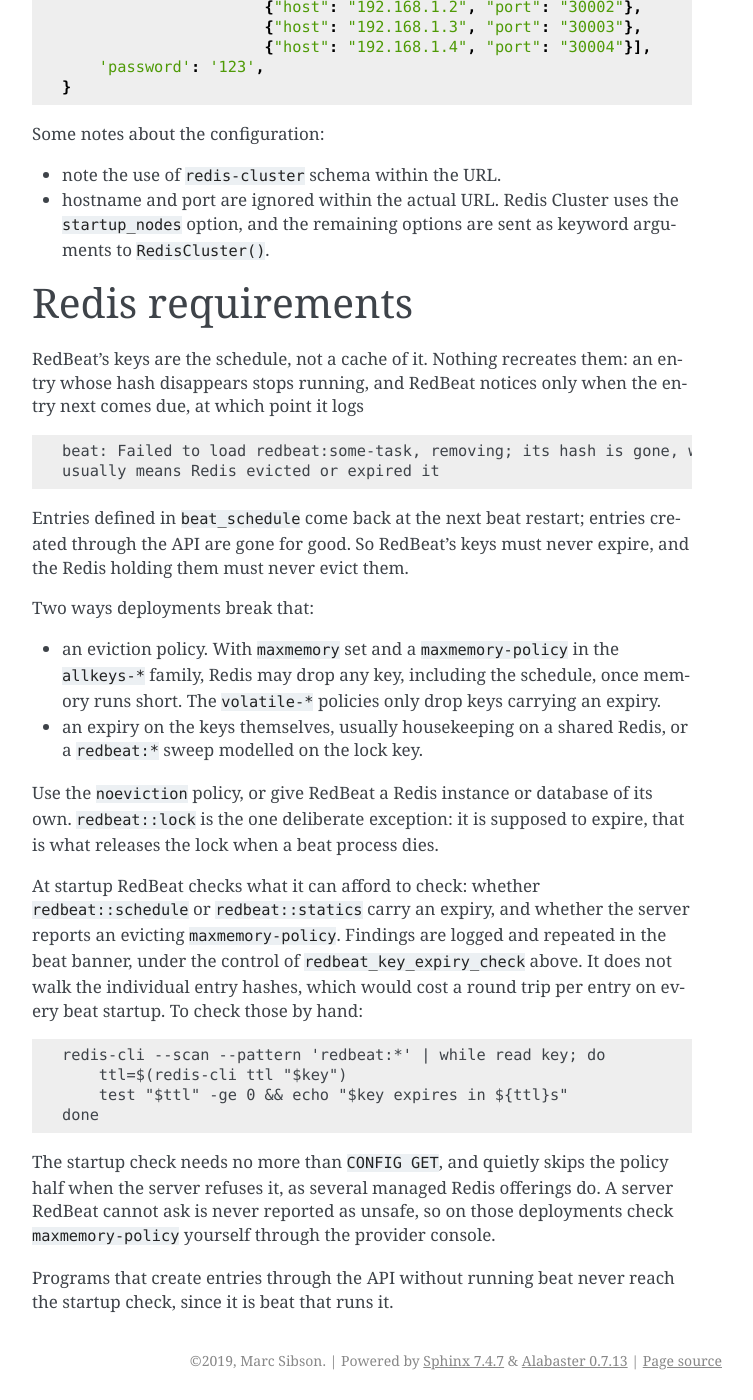
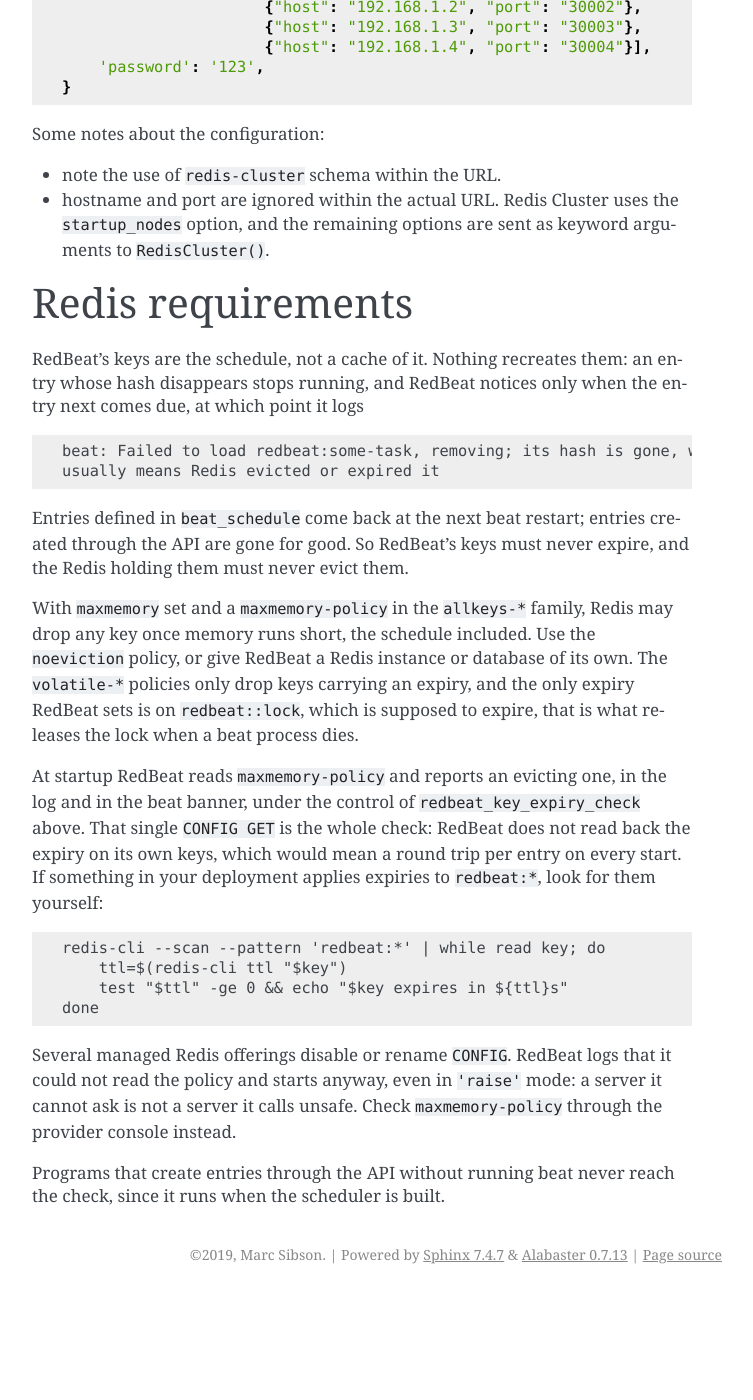
Before and after one commit to sibson/redbeat, a Sphinx documentation site: the page built from docs/config.rst, in a window 1280 px wide and 1400 px high, scrolled down 2960 px. Shown: the whole window, without its empty margins (388-1141 px from the left). Built offline with Sphinx 7.4.7, drawn with Linux system fonts in a browser that asks for light colours; after the commit the page ends 4254 px from its top, so only the background shows below that; some of the changed text lies outside the part shown.

Commit message:
review: check the eviction policy only, and check it from __init__
Drop the PTTL check on the schedule and statics keys: no key TTL checks,
so the check is now a single CONFIG GET. That takes the volatile-* case
with it, since volatile-* can only evict keys carrying an expiry and the
lock, which is meant to expire, is the only RedBeat key that has one.

Move the call from setup_schedule to RedBeatScheduler.__init__, log an
unreadable CONFIG at warning rather than debug, and move the design
notes out of the function docstrings into the code they explain.

Co-Authored-By: Claude Opus 5 <noreply@anthropic.com>
Claude-Session: https://claude.ai/code/session_01A5iFkXuQpnWCJZaDczd6me

```diff
--- a/docs/config.rst
+++ b/docs/config.rst
@@ -58,11 +58,11 @@ defaults to ``'<redbeat_key_prefix>:lock'``.
 ``redbeat_key_expiry_check``
 ~~~~~~~~~~~~~~~~~~~~~~~~~~~~
 
-What RedBeat does at startup when it finds Redis configured to let its keys
-expire or be evicted, see requirements_ below. One of:
+What RedBeat does at startup when it finds Redis configured to evict its
+keys, see requirements_ below. One of:
 
 ``'ignore'``
-    Skip the checks entirely, and the two commands they cost.
+    Skip the check, and the one command it costs.
 ``'warn'``
     Log any finding at ``WARNING``.
 ``'error'``
@@ -169,35 +169,29 @@ Entries defined in ``beat_schedule`` come back at the next beat restart;
 entries created through the API are gone for good. So RedBeat's keys must
 never expire, and the Redis holding them must never evict them.
 
-Two ways deployments break that:
+With ``maxmemory`` set and a ``maxmemory-policy`` in the ``allkeys-*`` family,
+Redis may drop any key once memory runs short, the schedule included. Use the
+``noeviction`` policy, or give RedBeat a Redis instance or database of its
+own. The ``volatile-*`` policies only drop keys carrying an expiry, and the
+only expiry RedBeat sets is on ``redbeat::lock``, which is supposed to expire,
+that is what releases the lock when a beat process dies.
 
-* an eviction policy. With ``maxmemory`` set and a ``maxmemory-policy`` in
-  the ``allkeys-*`` family, Redis may drop any key, including the schedule,
-  once memory runs short. The ``volatile-*`` policies only drop keys carrying
-  an expiry.
-* an expiry on the keys themselves, usually housekeeping on a shared Redis,
-  or a ``redbeat:*`` sweep modelled on the lock key.
-
-Use the ``noeviction`` policy, or give RedBeat a Redis instance or database
-of its own. ``redbeat::lock`` is the one deliberate exception: it is supposed
-to expire, that is what releases the lock when a beat process dies.
-
-At startup RedBeat checks what it can afford to check: whether
-``redbeat::schedule`` or ``redbeat::statics`` carry an expiry, and whether
-the server reports an evicting ``maxmemory-policy``. Findings are logged and
-repeated in the beat banner, under the control of ``redbeat_key_expiry_check``
-above. It does not walk the individual entry hashes, which would cost a round
-trip per entry on every beat startup. To check those by hand::
+At startup RedBeat reads ``maxmemory-policy`` and reports an evicting one,
+in the log and in the beat banner, under the control of
+``redbeat_key_expiry_check`` above. That single ``CONFIG GET`` is the whole
+check: RedBeat does not read back the expiry on its own keys, which would
+mean a round trip per entry on every start. If something in your deployment
+applies expiries to ``redbeat:*``, look for them yourself::
 
     redis-cli --scan --pattern 'redbeat:*' | while read key; do
         ttl=$(redis-cli ttl "$key")
         test "$ttl" -ge 0 && echo "$key expires in ${ttl}s"
     done
 
-The startup check needs no more than ``CONFIG GET``, and quietly skips the
-policy half when the server refuses it, as several managed Redis offerings
-do. A server RedBeat cannot ask is never reported as unsafe, so on those
-deployments check ``maxmemory-policy`` yourself through the provider console.
+Several managed Redis offerings disable or rename ``CONFIG``. RedBeat logs
+that it could not read the policy and starts anyway, even in ``'raise'``
+mode: a server it cannot ask is not a server it calls unsafe. Check
+``maxmemory-policy`` through the provider console instead.
 
 Programs that create entries through the API without running beat never reach
-the startup check, since it is beat that runs it.
+the check, since it runs when the scheduler is built.
```
Also changed, not shown: CHANGES.txt (+3 -4 lines), 2 other files.
